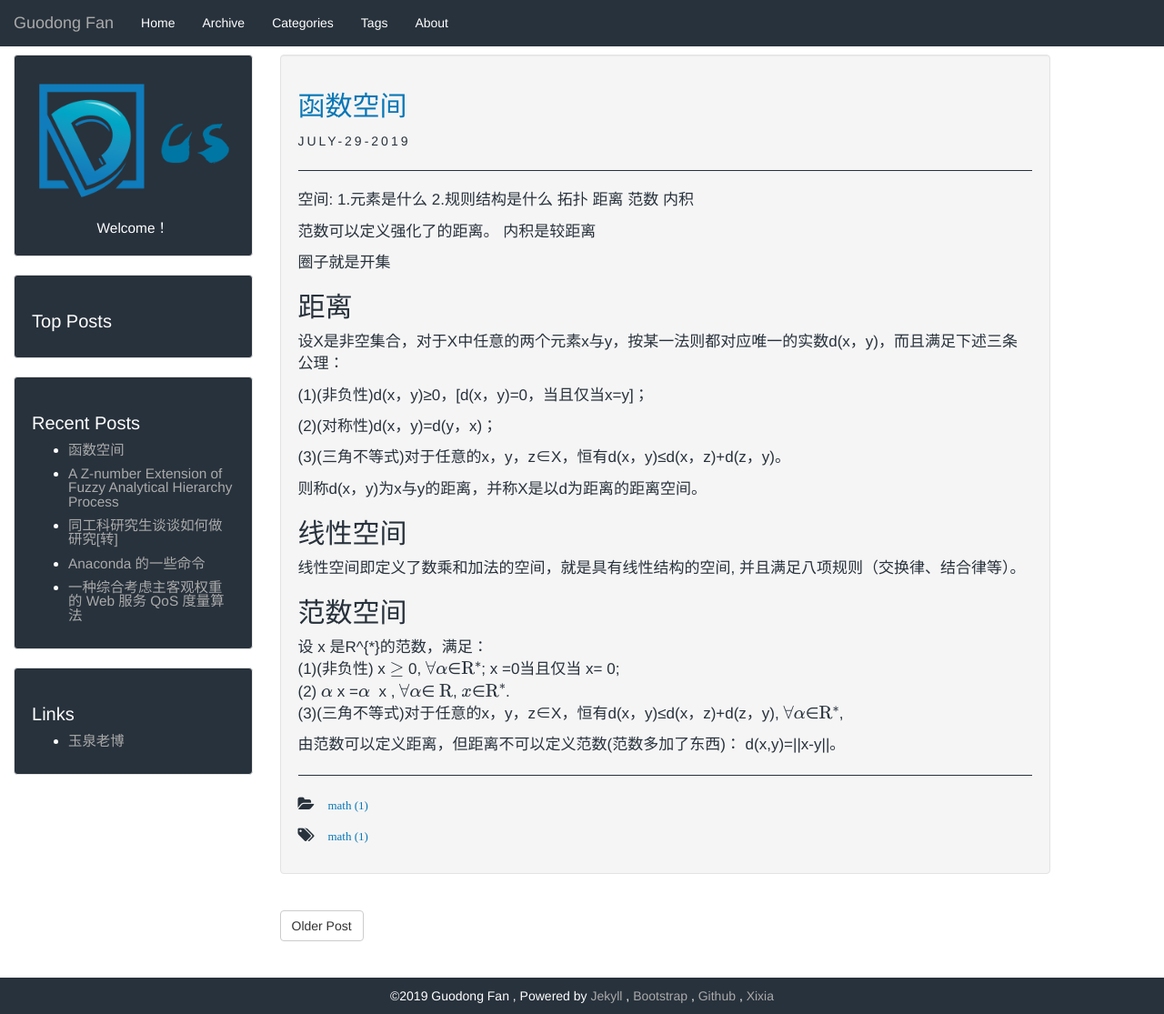
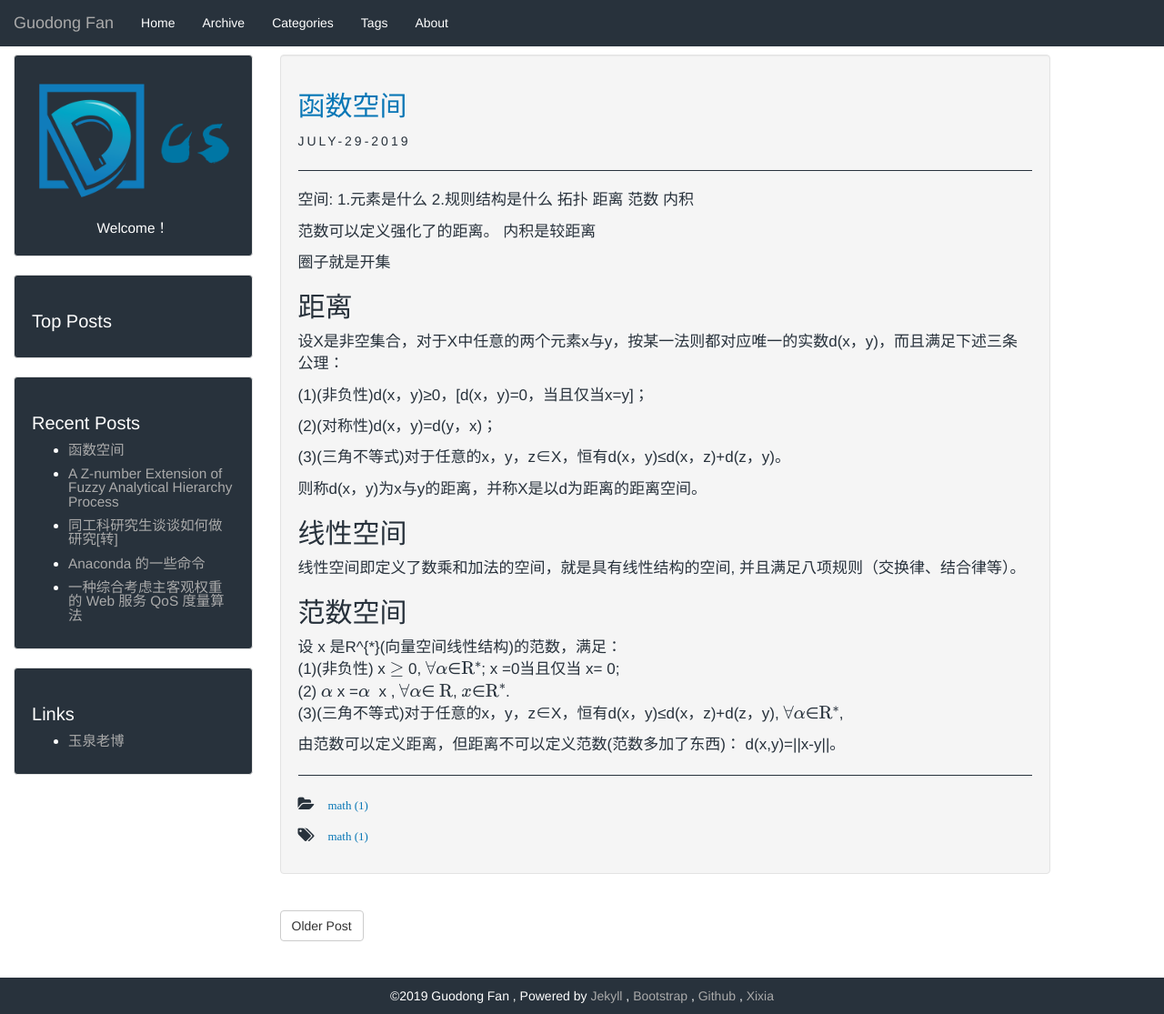
Before and after one commit to GuodongFan/GuodongFan.github.io, a Jekyll site: the page built from _posts/2019-07-29-Spaces-of-Functions.md, in a window 1280 px wide and 1115 px high. Shown: the whole window at 91% size. Built offline with Jekyll 4.4.1, drawn with Linux system fonts in a browser that asks for light colours; our own code applies the rules of GitHub Pages for plain Markdown files; formulas are drawn with MathJax 3.

Commit message:
Update 2019-07-29-Spaces-of-Functions.md

```diff
--- a/_posts/2019-07-29-Spaces-of-Functions.md
+++ b/_posts/2019-07-29-Spaces-of-Functions.md
@@ -32,7 +32,7 @@ tags: math
 
 ## 范数空间
 
-设||x||是R^{\*}的范数，满足：
+设||x||是R^{\*}(向量空间线性结构)的范数，满足：
 
 (1)(非负性)||x||$\geq$ 0, $\forall \alpha$∈$\mathrm{R^{\*}}$; ||x||=0当且仅当 x= 0;
 
```
